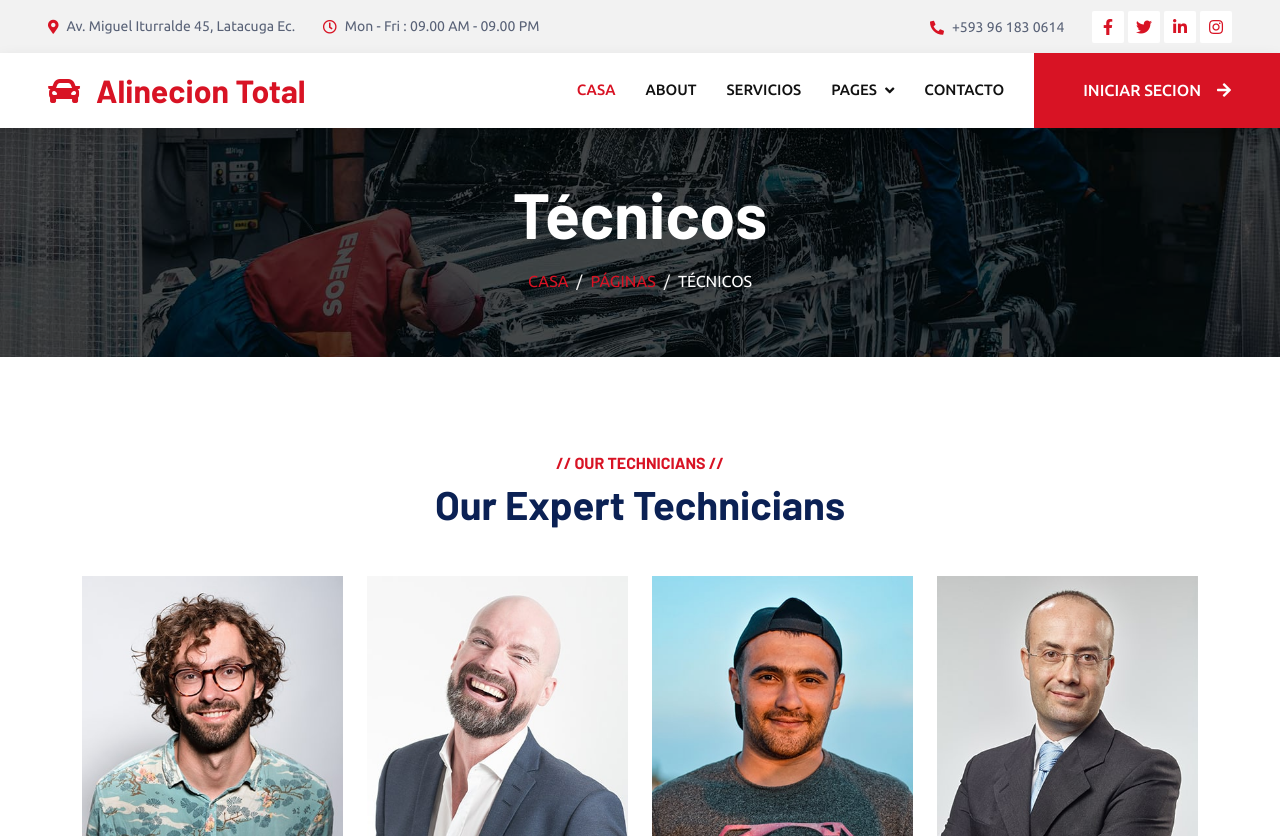
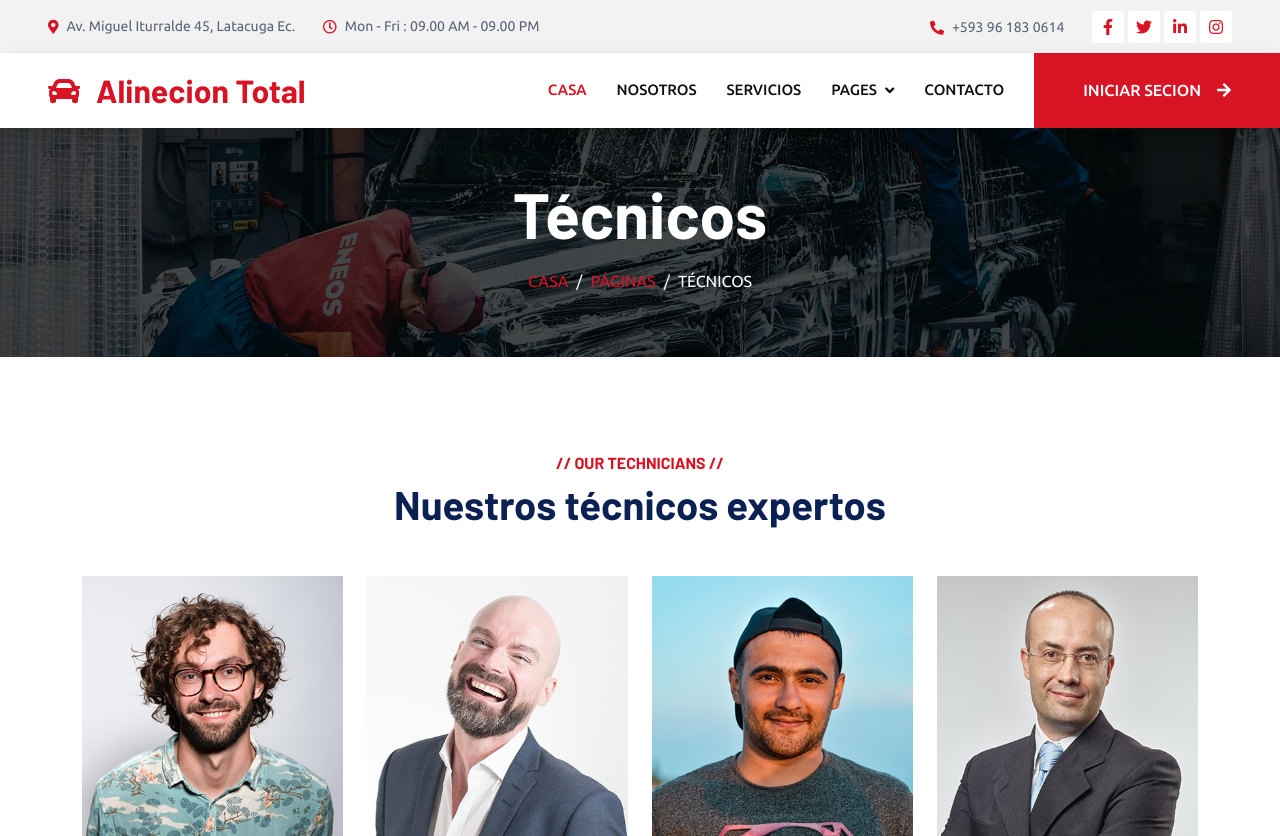
Before and after one commit to jonathanpila0208-sketch/interfacesG4, a Django app: page /tecnicos/ in a window 1280 px wide. Shown: the top 836 px of the page. Run offline with Django 5.2, Linux system fonts and the light colour scheme; some libraries are stand-ins or nearby versions.

Commit message:
cambio de texto en navegador

```diff
--- a/inicio/templates/header.html
+++ b/inicio/templates/header.html
@@ -85,7 +85,7 @@
         <div class="collapse navbar-collapse" id="navbarCollapse">
             <div class="navbar-nav ms-auto p-4 p-lg-0">
                 <a href="{% url 'index' %}" class="nav-item nav-link active">Casa</a>
-                <a href="{% url 'about' %}" class="nav-item nav-link">About</a>
+                <a href="{% url 'about' %}" class="nav-item nav-link">Nosotros</a>
                 <a href="{% url 'servicios' %}" class="nav-item nav-link">Servicios</a>
                 <div class="nav-item dropdown">
                     <a href="#" class="nav-link dropdown-toggle" data-bs-toggle="dropdown">Pages</a>
--- a/inicio/templates/tecnicos.html
+++ b/inicio/templates/tecnicos.html
@@ -23,7 +23,7 @@
         <div class="container">
             <div class="text-center wow fadeInUp" data-wow-delay="0.1s">
                 <h6 class="text-primary text-uppercase">// Our Technicians //</h6>
-                <h1 class="mb-5">Our Expert Technicians</h1>
+                <h1 class="mb-5">Nuestros técnicos expertos</h1>
             </div>
             <div class="row g-4">
                 <div class="col-lg-3 col-md-6 wow fadeInUp" data-wow-delay="0.1s">
```
